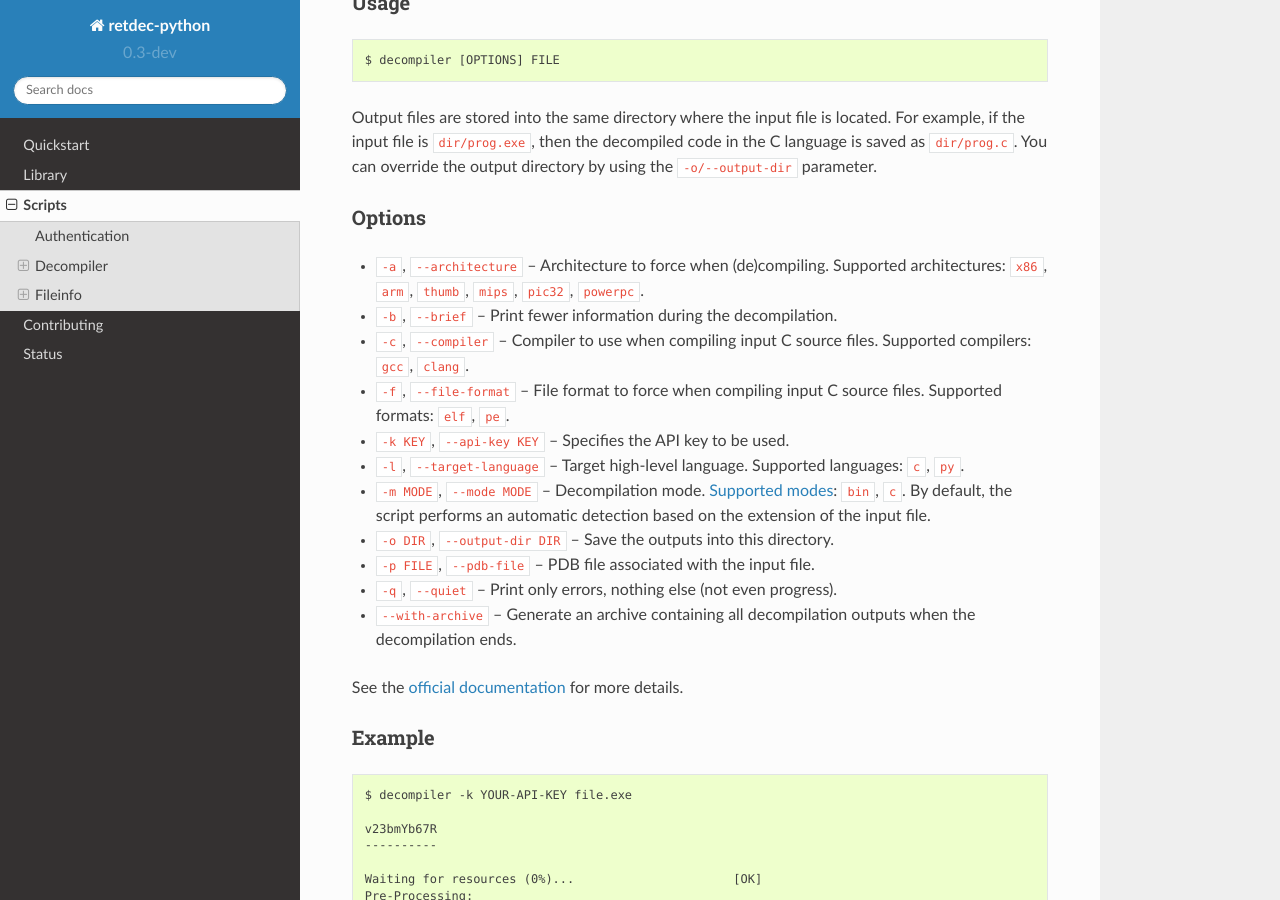
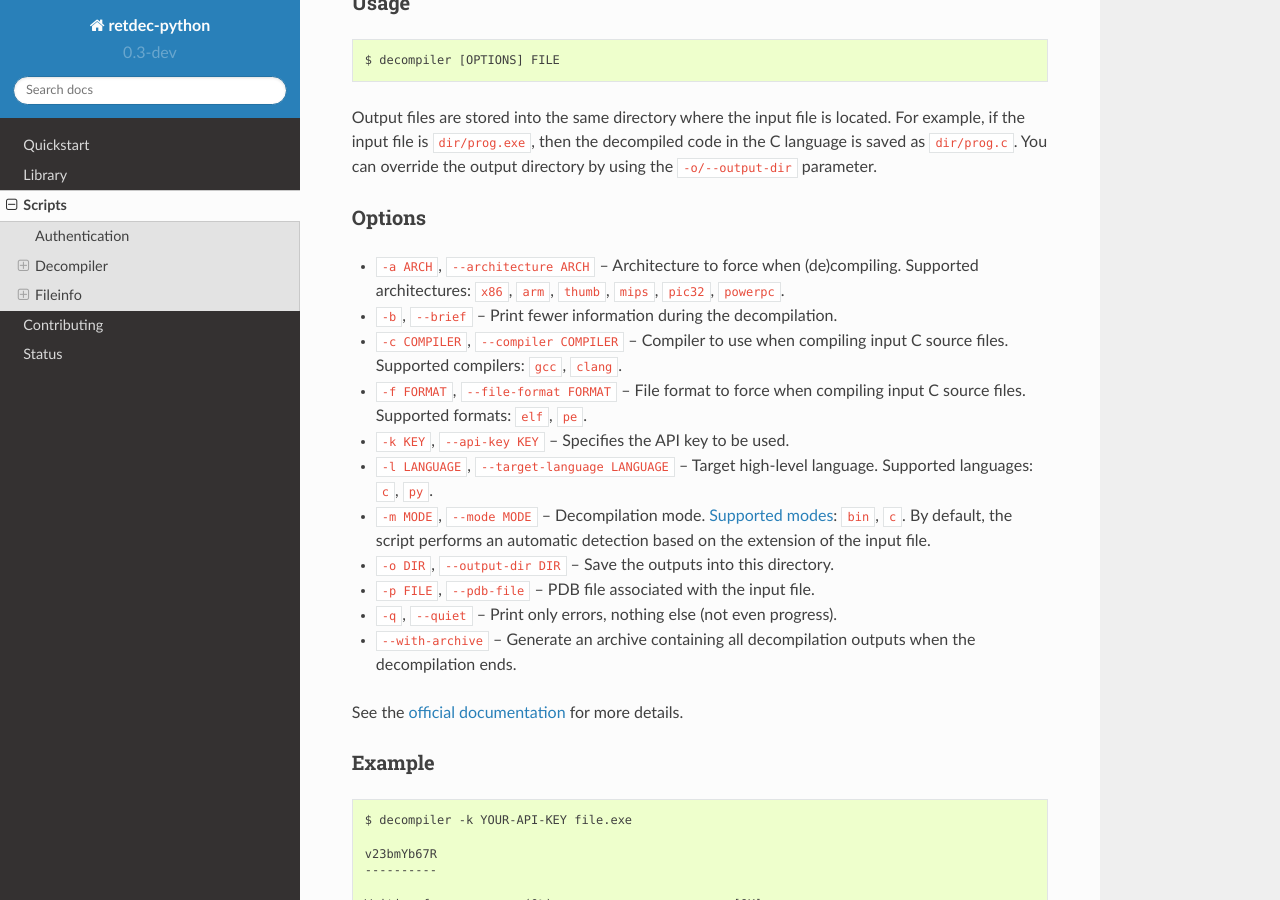
Before and after one commit to s3rvac/retdec-python, a Sphinx documentation site: the page built from docs/scripts.rst, in a window 1280 px wide and 900 px high, scrolled down 822 px. Built offline with Sphinx 7.4.7 and the Read the Docs theme 2.0.0, drawn with Linux system fonts in a browser that asks for light colours.

Commit message:
Add missing value placeholders in the decompiler options in the docs.
Many parameters were missing the placeholder values (e.g. there was just '-a'
instead of '-a ARCH').

```diff
--- a/docs/scripts.rst
+++ b/docs/scripts.rst
@@ -43,12 +43,12 @@ Output files are stored into the same directory where the input file is located.
 Options
 ^^^^^^^
 
-* ``-a``, ``--architecture`` -- Architecture to force when (de)compiling. Supported architectures: ``x86``, ``arm``, ``thumb``, ``mips``, ``pic32``, ``powerpc``.
+* ``-a ARCH``, ``--architecture ARCH`` -- Architecture to force when (de)compiling. Supported architectures: ``x86``, ``arm``, ``thumb``, ``mips``, ``pic32``, ``powerpc``.
 * ``-b``, ``--brief`` -- Print fewer information during the decompilation.
-* ``-c``, ``--compiler`` -- Compiler to use when compiling input C source files. Supported compilers: ``gcc``, ``clang``.
-* ``-f``, ``--file-format`` -- File format to force when compiling input C source files. Supported formats: ``elf``, ``pe``.
+* ``-c COMPILER``, ``--compiler COMPILER`` -- Compiler to use when compiling input C source files. Supported compilers: ``gcc``, ``clang``.
+* ``-f FORMAT``, ``--file-format FORMAT`` -- File format to force when compiling input C source files. Supported formats: ``elf``, ``pe``.
 * ``-k KEY``, ``--api-key KEY`` -- Specifies the API key to be used.
-* ``-l``, ``--target-language`` -- Target high-level language. Supported languages: ``c``, ``py``.
+* ``-l LANGUAGE``, ``--target-language LANGUAGE`` -- Target high-level language. Supported languages: ``c``, ``py``.
 * ``-m MODE``, ``--mode MODE`` -- Decompilation mode. `Supported modes <https://retdec.com/api/docs/decompiler.html#decompilation-modes>`_: ``bin``, ``c``. By default, the script performs an automatic detection based on the extension of the input file.
 * ``-o DIR``, ``--output-dir DIR`` -- Save the outputs into this directory.
 * ``-p FILE``, ``--pdb-file`` -- PDB file associated with the input file.
```
